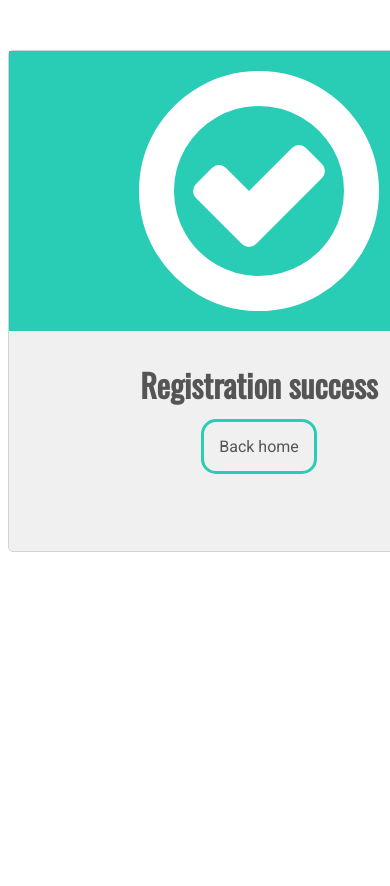
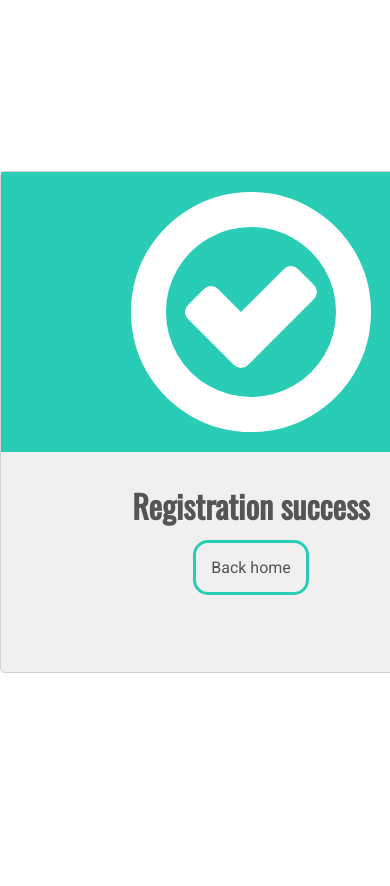
Before and after one commit to ivin-jose/hackathon-registration, a Flask app: page /progrmmes/team-register/email-verification/success in a window 390 px wide; the page is wider, and only the part inside the window is pictured. Before the commit the page ends 552 px from the top of that part, so only its background shows below. Run offline with Flask 3, Linux system fonts and the light colour scheme; some libraries are stand-ins or nearby versions.

Commit message:
Final setup with clean db

```diff
--- a/templates/registered.html
+++ b/templates/registered.html
@@ -19,12 +19,17 @@ body {
 
 
 .main-container {
-  width: 500px;
-  height: 500px;
-  margin: 0 auto;
-  border: 1px solid lightgrey;
-  border-radius: 5px;
-  background-color: #f0f0f0;
+    width: 500px;
+    height: 500px;
+    border: 1px solid lightgrey;
+    border-radius: 5px;
+    background-color: #f0f0f0;
+    position: absolute;
+    top: 0;
+    bottom: 0;
+    left: 0;
+    right: 0;
+    margin: auto;
 }
 
 .top-container {
```
Also changed, not shown: templates/admin/login.html (+6 -1 lines), README.md, instance/hackathon.sqlite3.
